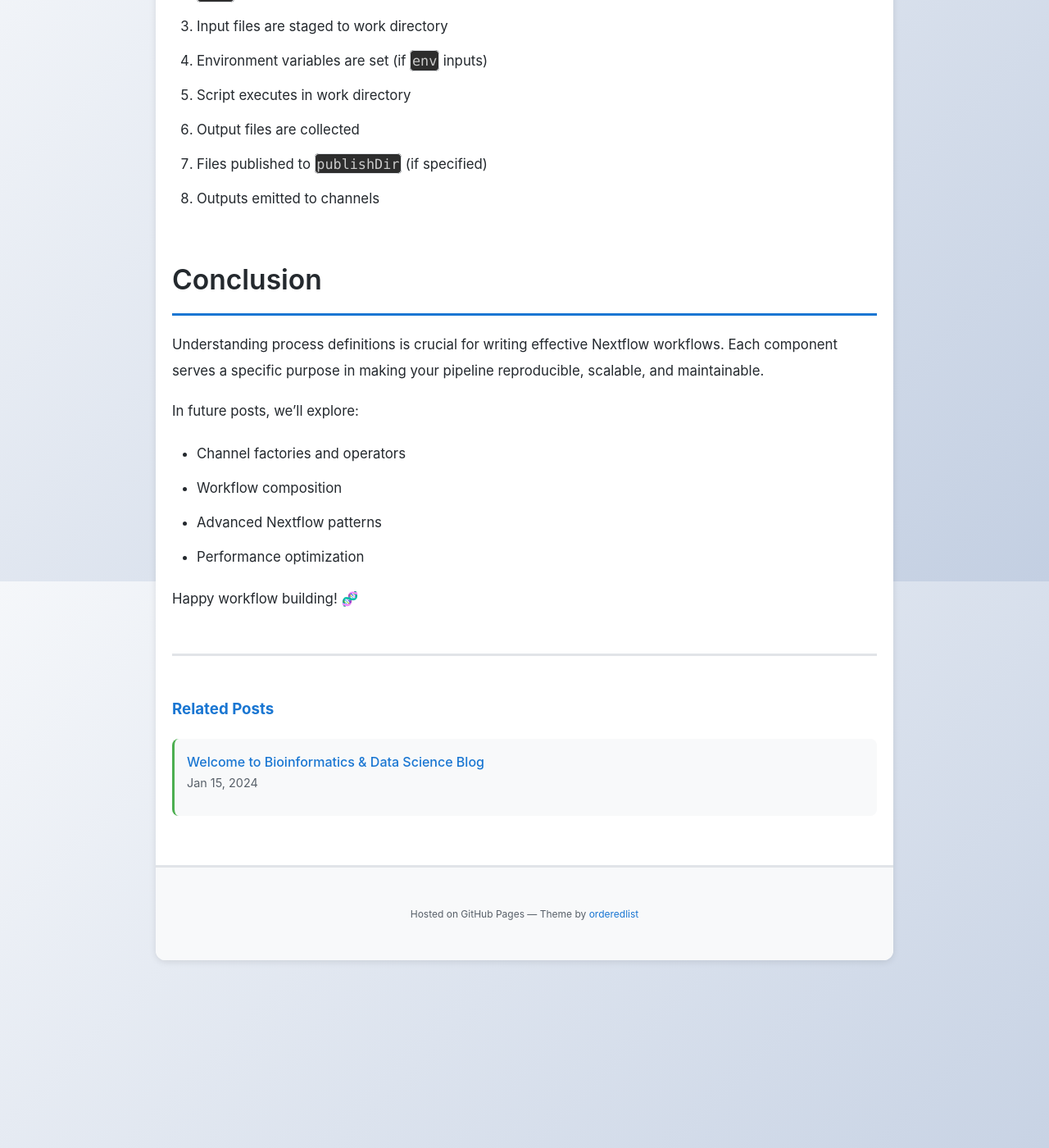
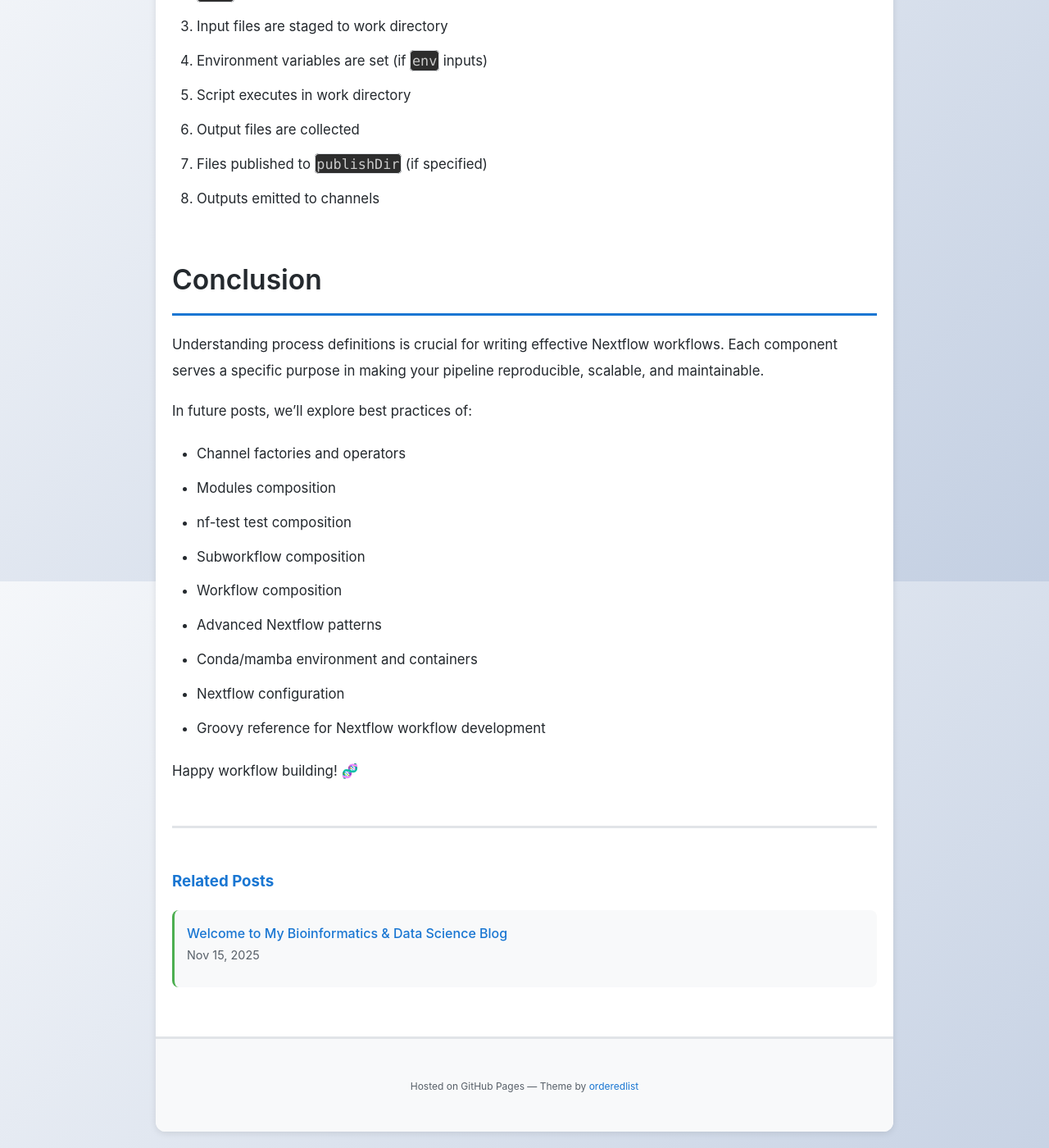
Before and after one commit to haibol2016/haibol2016.github.io, a Jekyll site: the page built from _posts/2025-12-17-understanding-nextflow-process-definition.md, in a window 1280 px wide and 1400 px high, scrolled down 7391 px. Shown: the whole window at 82% size. Built offline with Jekyll 4.4.1, drawn with Linux system fonts in a browser that asks for light colours; nearby versions of some CDN libraries; some of the changed text lies outside the part shown.

Commit message:
update the first two posts

```diff
--- a/_layouts/default.html
+++ b/_layouts/default.html
@@ -38,7 +38,7 @@
           <a href="https://twitter.com/{{ site.social.twitter }}" title="Twitter" aria-label="Twitter">🐦</a>
           {% endif %}
           {% if site.social.linkedin %}
-          <a href="https://linkedin.com/in/{{ site.social.linkedin }}" title="LinkedIn" aria-label="LinkedIn">💼</a>
+          <a href="https://www.linkedin.com/in/{{ site.social.linkedin }}" title="LinkedIn" aria-label="LinkedIn">💼</a>
           {% endif %}
           {% if site.social.email %}
           <a href="mailto:{{ site.social.email }}" title="Email" aria-label="Email">✉️</a>
--- a/_posts/2024-12-17-understanding-nextflow-process-definition.md
+++ b/_posts/2025-12-17-understanding-nextflow-process-definition.md
@@ -1,10 +1,10 @@
 ---
 layout: post
 title: "Understanding Nextflow Process Definition: A Comprehensive Guide"
-date: 2024-12-17
+date: 2025-12-17
 categories: [bioinformatics, nextflow, workflows]
 tags: [nextflow, bioinformatics, computational-biology, workflows, pipelines]
-author: Your Name
+author: Haibo Liu, PhD
 toc: true
 ---
 
@@ -159,10 +159,16 @@
 
 Understanding process definitions is crucial for writing effective Nextflow workflows. Each component serves a specific purpose in making your pipeline reproducible, scalable, and maintainable.
 
-In future posts, we'll explore:
+In future posts, we'll explore best practices of:
 - Channel factories and operators
+- Modules composition
+- nf-test test composition
+- Subworkflow composition
 - Workflow composition
 - Advanced Nextflow patterns
-- Performance optimization
+- Conda/mamba environment and containers
+- Nextflow configuration
+- Groovy reference for Nextflow workflow development
+
 
 Happy workflow building! 🧬
```
Also changed, not shown: _posts/2024-01-15-welcome-to-jekyll.md (deleted, +0 -45 lines), _posts/2025-11-15-welcome-to-jekyll.md (added, +20 -0 lines).
